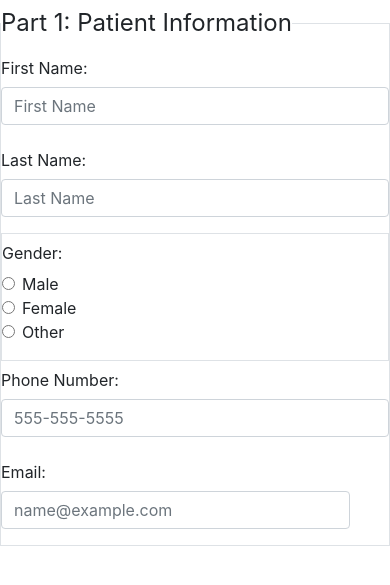
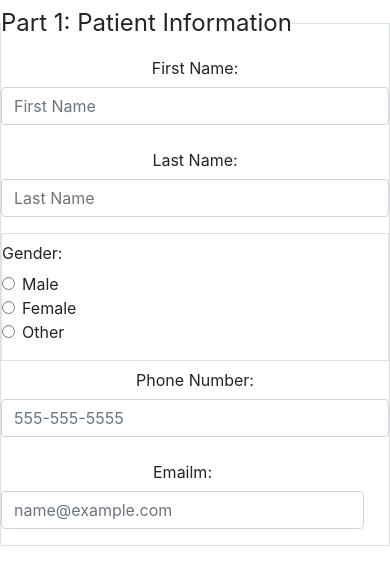
Before and after one commit to akhtara838/Testing-Inline_form, a plain HTML site: page index.html in a window 390 px wide. Shown: the part 193-778 px from the top of the page. Drawn offline with nearby package versions, Linux system fonts and the light colour scheme.

Commit message:
Update index.html

```diff
--- a/index.html
+++ b/index.html
@@ -16,7 +16,7 @@
         <article>
              <fieldset class="border">
         <legend class="w-auto">Part 1: Patient Information</legend>
-                <form class="form-inline">
+                <form class="form-inline"  align="center">
                     <div class="form-group row">
                         <div class="col-sm-4">
                             <label for="txtFirstname" class="col-form-label">
@@ -67,7 +67,7 @@
                             </div>
                         </fieldset>
                     </div>
-            <form class="form-inline">
+            <form class="form-inline"  align="center">
                 <div class="row form-group">
                     <label for="txttel" class="col-sm-2 col-form-label"> Phone Number: </label>
                     <div class="col-sm-10">
@@ -75,7 +75,7 @@
                     </div>
                 </div>
                 <div class="row form-group">
-                    <label for="txtemail" class="col-sm-2 col-form-label">Email: </label>
+                    <label for="txtemail" class="col-sm-2 col-form-label">Emailm: </label>
                     <div class="col-sm-10">
                         <input type="email" required id="txtemail" name="txtemail" class="form-control" placeholder="name@example.com">
                     </div>
```
